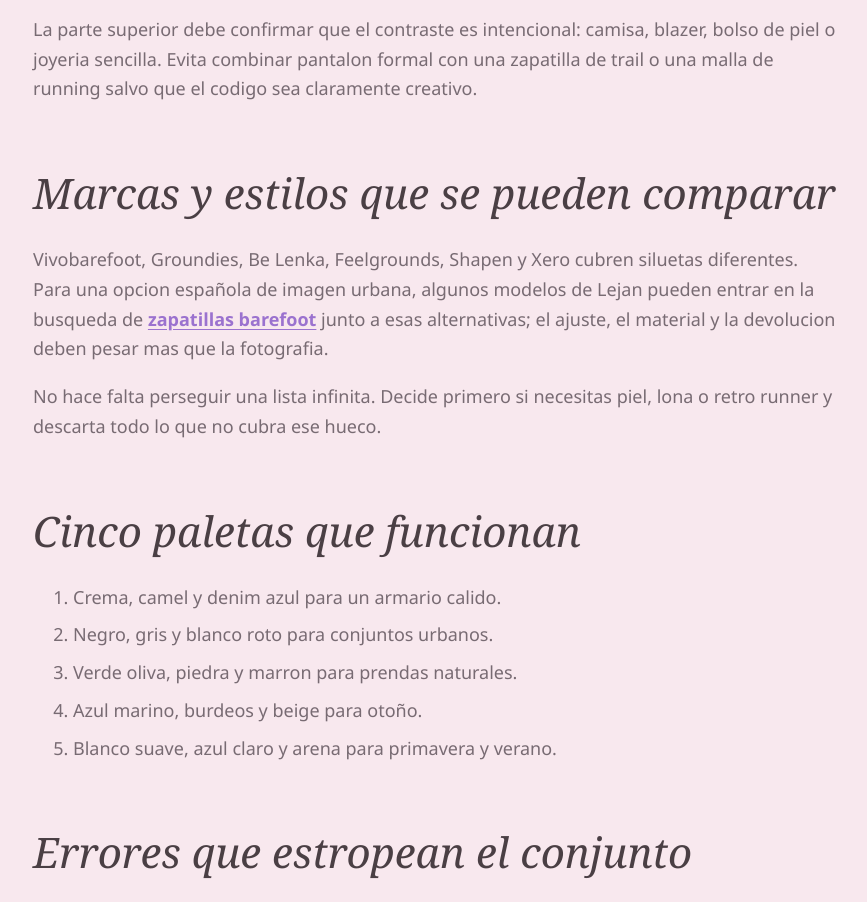
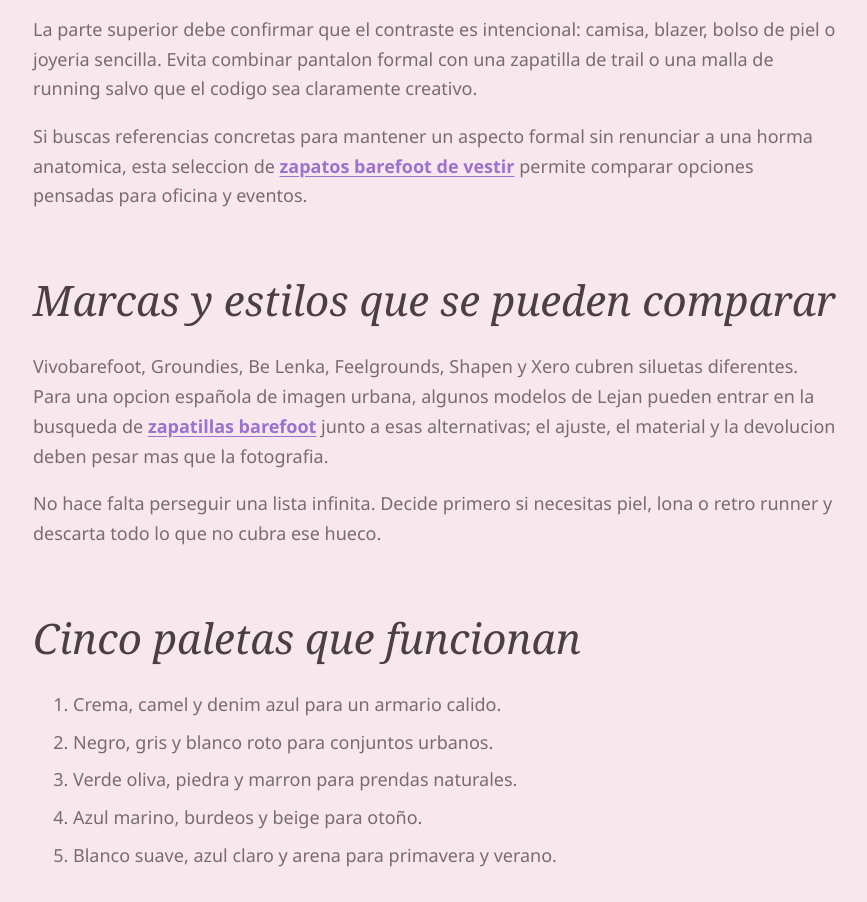
Before and after one commit to hsutech/marga-moda-shop-com, an Eleventy site: page src/blog/combinar-zapatillas-barefoot-vestidos-vaqueros-pantalones-vestir/index.html in a window 1280 px wide. Shown: the part 3454-4356 px from the top of the page, without its empty margins (205-1072 px from the left). Built offline with nearby package versions, Linux system fonts and the light colour scheme; Eleventy itself is replaced by a stand-in of ours; files that its build step writes are made by us from their sources.

Commit message:
Añade recurso sobre calzado barefoot de vestir

```diff
--- a/src/blog/combinar-zapatillas-barefoot-vestidos-vaqueros-pantalones-vestir/index.html
+++ b/src/blog/combinar-zapatillas-barefoot-vestidos-vaqueros-pantalones-vestir/index.html
@@ -49,6 +49,7 @@
 <h2 id="con-pantalon-de-vestir">Con pantalon de vestir</h2>
 <p>Para sastreria informal, busca una zapatilla lisa, baja y en buen estado. Negro total, crema, cuero y marron oscuro son los tonos mas sencillos. Un pantalon recto o ligeramente amplio suele aceptar mejor la puntera anatomica que uno muy estrecho en el tobillo.</p>
 <p>La parte superior debe confirmar que el contraste es intencional: camisa, blazer, bolso de piel o joyeria sencilla. Evita combinar pantalon formal con una zapatilla de trail o una malla de running salvo que el codigo sea claramente creativo.</p>
+<p>Si buscas referencias concretas para mantener un aspecto formal sin renunciar a una horma anatomica, esta seleccion de <a href="https://barefootreview.com/es/blog/zapatos-barefoot-vestir/" rel="noopener">zapatos barefoot de vestir</a> permite comparar opciones pensadas para oficina y eventos.</p>
 <h2 id="marcas-y-estilos-que-se-pueden-comparar">Marcas y estilos que se pueden comparar</h2>
 <p>Vivobarefoot, Groundies, Be Lenka, Feelgrounds, Shapen y Xero cubren siluetas diferentes. Para una opcion española de imagen urbana, algunos modelos de Lejan pueden entrar en la busqueda de <a href="https://lejanbrand.com/" rel="noopener">zapatillas barefoot</a> junto a esas alternativas; el ajuste, el material y la devolucion deben pesar mas que la fotografia.</p>
 <p>No hace falta perseguir una lista infinita. Decide primero si necesitas piel, lona o retro runner y descarta todo lo que no cubra ese hueco.</p>
```
